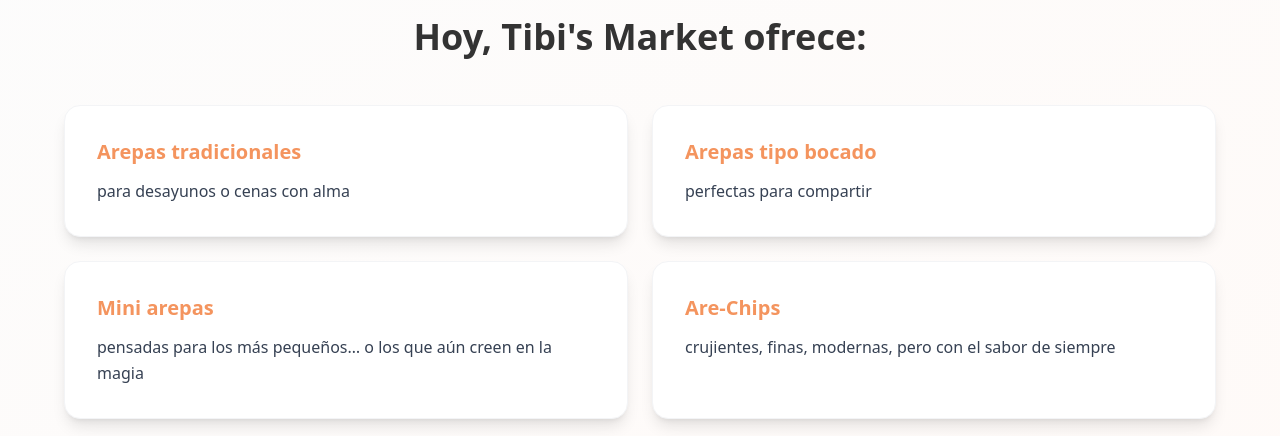
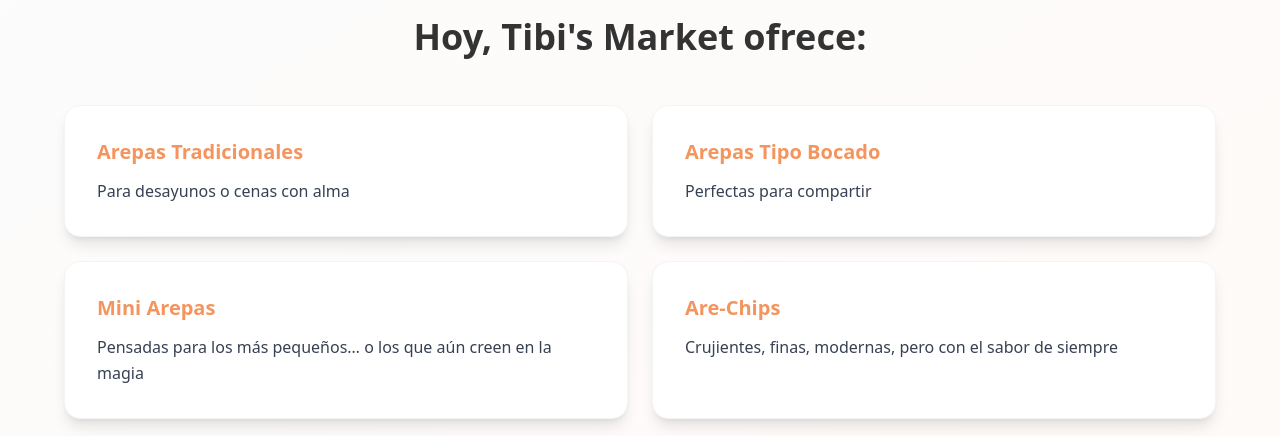
Before and after one commit to ATEP-Consulting/Website-TibisMarket, a React (Vite) app: page /about in a window 1280 px wide. Shown: the part 4360-4796 px from the top of the page. Built offline with nearby package versions, Linux system fonts and the light colour scheme.

Commit message:
fix: change traductions

```diff
--- a/src/locales/en.js
+++ b/src/locales/en.js
@@ -187,22 +187,22 @@
       title: "Today, Tibi's Market offers:",
       list: [
         {
-          name: "Traditional arepas",
-          description: "for soulful breakfasts or dinners",
+          name: "Traditional Arepas",
+          description: "For soulful breakfasts or dinners",
         },
         {
-          name: "Bite-sized arepas",
-          description: "perfect for sharing",
+          name: "Bite-Sized Arepas",
+          description: "Perfect for sharing",
         },
         {
-          name: "Mini arepas",
+          name: "Mini Arepas",
           description:
-            "designed for the little ones… or those who still believe in magic",
+            "Designed for the little ones… or those who still believe in magic",
         },
         {
           name: "Are-Chips",
           description:
-            "crispy, thin, modern, but with the same traditional flavor",
+            "Crispy, thin, modern, but with the same traditional flavor",
         },
       ],
     },
--- a/src/locales/es.js
+++ b/src/locales/es.js
@@ -188,22 +188,22 @@
       title: "Hoy, Tibi's Market ofrece:",
       list: [
         {
-          name: "Arepas tradicionales",
-          description: "para desayunos o cenas con alma",
+          name: "Arepas Tradicionales",
+          description: "Para desayunos o cenas con alma",
         },
         {
-          name: "Arepas tipo bocado",
-          description: "perfectas para compartir",
+          name: "Arepas Tipo Bocado",
+          description: "Perfectas para compartir",
         },
         {
-          name: "Mini arepas",
+          name: "Mini Arepas",
           description:
-            "pensadas para los más pequeños… o los que aún creen en la magia",
+            "Pensadas para los más pequeños… o los que aún creen en la magia",
         },
         {
           name: "Are-Chips",
           description:
-            "crujientes, finas, modernas, pero con el sabor de siempre",
+            "Crujientes, finas, modernas, pero con el sabor de siempre",
         },
       ],
     },
```
